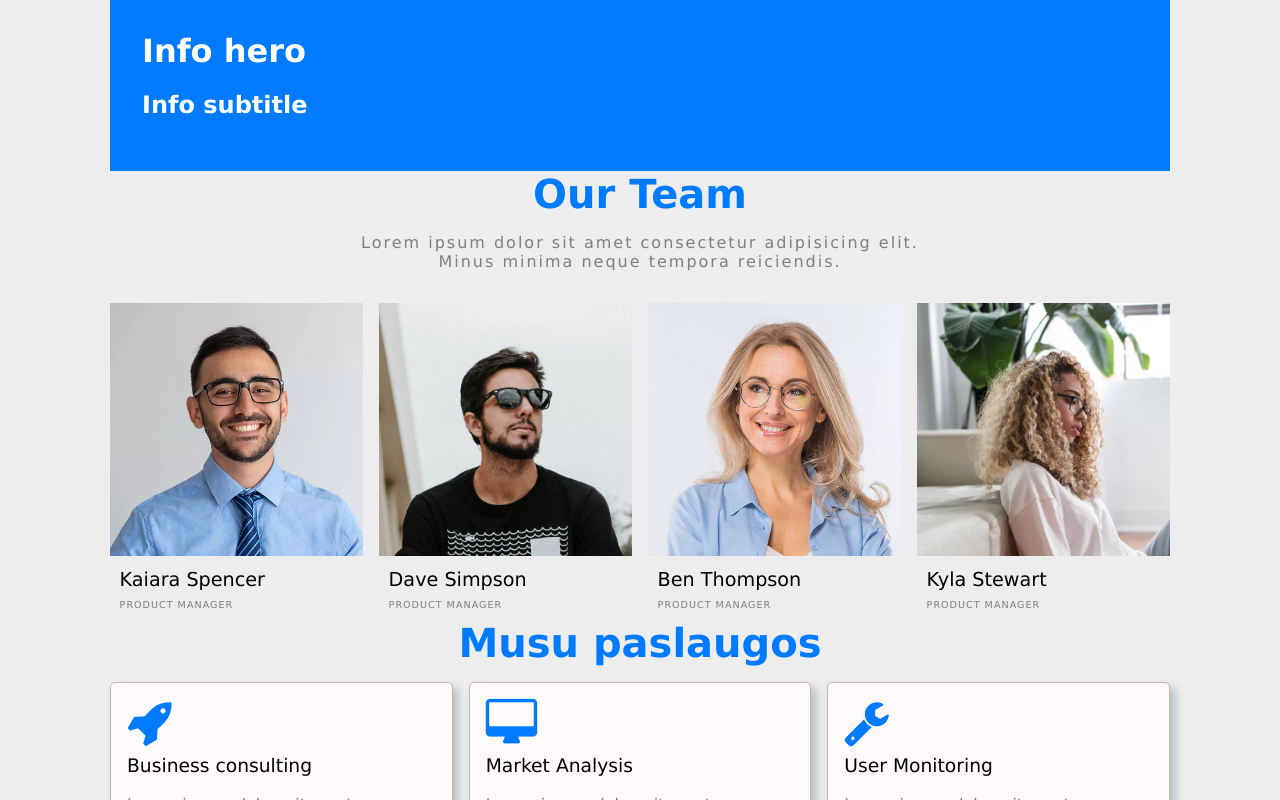
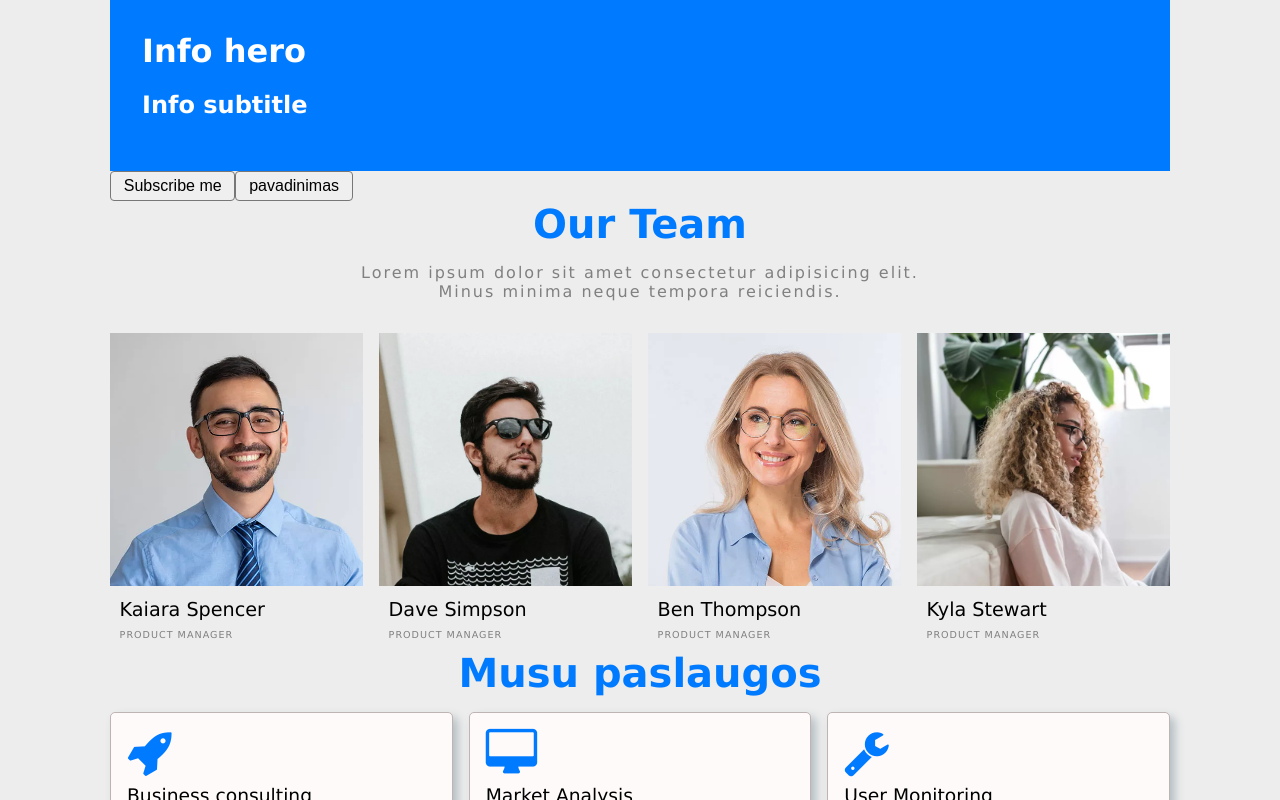
Before and after one commit to mineralaz/02_react_vite_components_props, a React (Vite) app: page / in a window 1280 px wide. Shown: the top 800 px of the page. Built offline with nearby package versions, Linux system fonts and the light colour scheme; the HTML template or start-up script is replaced by a standard one.

Commit message:
props.children

```diff
--- a/src/App.css
+++ b/src/App.css
@@ -10,6 +10,11 @@
 .grid {
   display: grid;
   grid-template-columns: repeat(3, 1fr);
+  gap: 1rem;
+}
+.grid--four {
+  display: grid;
+  grid-template-columns: repeat(4, 1fr);
   gap: 1rem;
 }
 
@@ -26,7 +31,7 @@
 }
 .teamList {
   display: grid;
-  grid-template-columns: repeat(4, 1fr);
+  grid-template-columns: repeat(3, 1fr);
   gap: 1rem;
 }
 .member__name,
--- a/src/App.jsx
+++ b/src/App.jsx
@@ -4,11 +4,15 @@ import Hero from './components/hero/Hero';
 import Section2Card from './components/2card-Section/Section2Card';
 import ContactUs from './components/contactUs-section/ContactUs';
 import './App.css';
+import Button from './components/UI/Button';
+import Grid from './components/UI/Grid';
 
 function App() {
   return (
     <div className="App container">
       <Hero title="Info hero" subtitle="Info subtitle" color="blue" />
+      <Button title="íncrement">Subscribe me</Button>
+      <button>pavadinimas</button>
       <OurTeamSection />
       <OurServices />
       <Section2Card />
--- /dev/null
+++ b/src/components/UI/Button.jsx
@@ -0,0 +1,5 @@
+function Button(props) {
+  // props.children - tai kas irasyta tarp pradzios ir pabaigos tagu ("<Button>props.children</Button>")
+  return <button className="btn">{props.children}</button>;
+}
+export default Button;
--- /dev/null
+++ b/src/components/UI/Grid.jsx
@@ -0,0 +1,5 @@
+function Grid(props) {
+  return <div className="grid grid--four">{props.children}</div>;
+}
+
+export default Grid;
--- a/src/components/team/TeamList.jsx
+++ b/src/components/team/TeamList.jsx
@@ -1,4 +1,5 @@
 import TeamMember from './TeamMember';
+import Grid from '../UI/Grid';
 // generuoti team memberi is teamsArr
 const teamsArr = [
   {
@@ -24,7 +25,7 @@ const teamsArr = [
 ];
 function TeamList() {
   return (
-    <div className="teamList">
+    <Grid>
       <TeamMember
         name={teamsArr[0].name}
         occupation={teamsArr[0].occupation}
@@ -45,7 +46,7 @@ function TeamList() {
         occupation={teamsArr[3].occupation}
         img={teamsArr[3].img}
       />
-    </div>
+    </Grid>
   );
 }
 export default TeamList;
```
